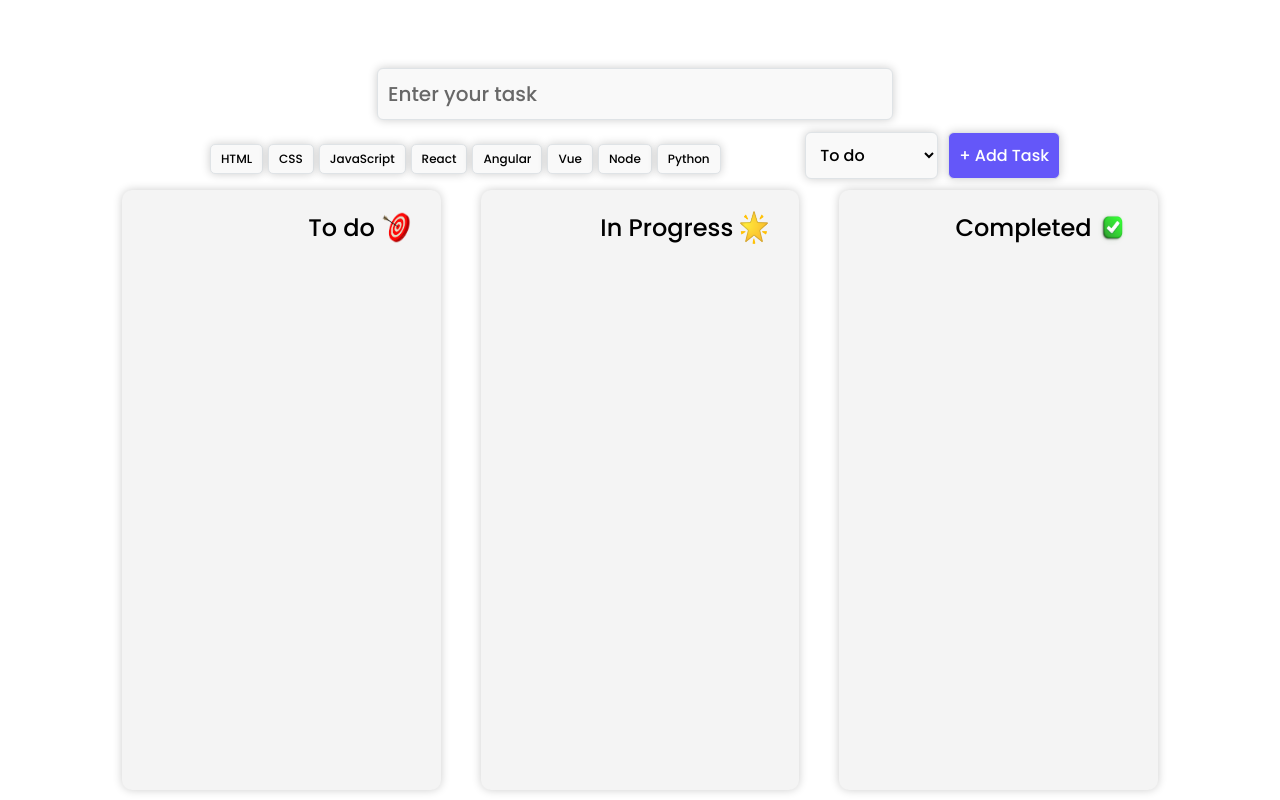
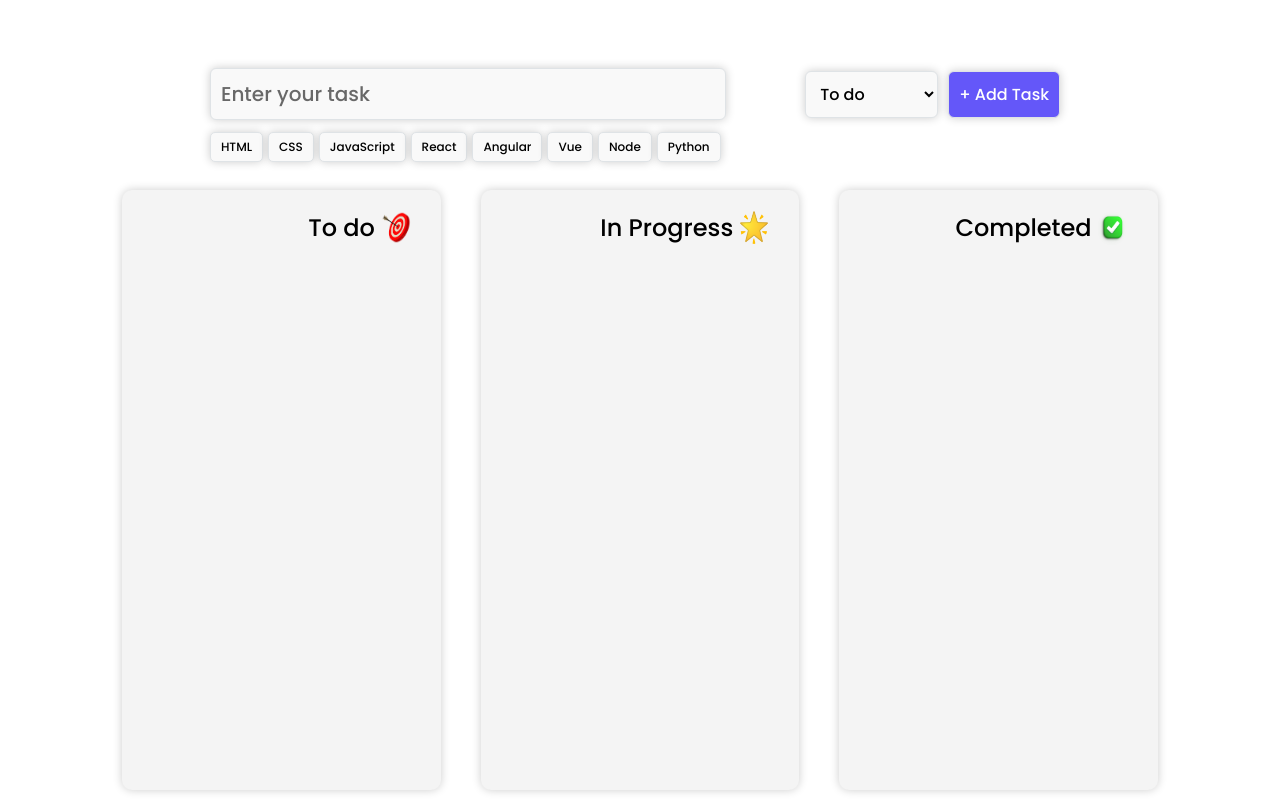
Before and after one commit to MoTaz-Y/ToDo-List, a React (Vite) app in the folder toDoApp/: page / in a window 1280 px wide. Built offline with nearby package versions, Linux system fonts and the light colour scheme.

Commit message:
drag and drop finished

```diff
--- a/toDoApp/src/App.jsx
+++ b/toDoApp/src/App.jsx
@@ -33,12 +33,28 @@ const App = () => {
     const { source, destination } = result;
     console.log(source, destination);
     if (!destination) return;
+    if (
+      source.droppableId === destination.droppableId &&
+      source.index === destination.index
+    ) {
+      return;
+    }
+    const [movedTask] = tasks.filter((task) => task.id === result.draggableId);
 
-    const [movedTask] = tasks.splice(source.index, 1);
+    const filteredTasks = tasks.filter(
+      (task) => task.id !== result.draggableId
+    );
+
+    // Update the status of the moved task
     movedTask.status = destination.droppableId;
-    tasks.splice(destination.index, 0, movedTask);
 
-    setTasks([...tasks]);
+    // Insert the task into the new location
+    const updatedTasks = [
+      ...filteredTasks.slice(0, destination.index),
+      movedTask,
+      ...filteredTasks.slice(destination.index),
+    ];
+    setTasks(updatedTasks);
   };
   console.log(tasks);
   return (
--- a/toDoApp/src/assets/components/TaskCard.jsx
+++ b/toDoApp/src/assets/components/TaskCard.jsx
@@ -16,8 +16,7 @@ const TaskCard = ({ task, status, handleDelete, handleStatusChange }) => {
   return (
     <Card
       sx={{
-        maxWidth: 500,
-        minWidth: 350,
+        width: 500,
         border: "1px solid #dfe3e6",
         boxShadow: "0 0 10px rgba(0, 0, 0, 0.2)",
         borderRadius: "10px",
--- a/toDoApp/src/assets/components/TaskColumn.jsx
+++ b/toDoApp/src/assets/components/TaskColumn.jsx
@@ -39,6 +39,8 @@ const TaskColumn = (props) => {
                 )}
               </Draggable>
             ))}
+
+          {provided.placeholder}
         </section>
       )}
     </Droppable>
--- a/toDoApp/src/assets/components/TaskForm.jsx
+++ b/toDoApp/src/assets/components/TaskForm.jsx
@@ -53,6 +53,22 @@ const TaskForm = ({ setTasks }) => {
               id="task"
               onChange={handleTaskChange}
             ></input>
+            <div>
+              <select
+                name="status"
+                id="status"
+                value={taskData.status}
+                className="task_status"
+                onChange={handleTaskChange}
+              >
+                <option value="todo">To do</option>
+                <option value="doing">In Progress</option>
+                <option value="done">Completed</option>
+              </select>
+              <button className="task_submit" type="submit">
+                + Add Task
+              </button>
+            </div>
           </div>
           <div className="task_form_bottom_line">
             <div>
@@ -97,22 +113,6 @@ const TaskForm = ({ setTasks }) => {
                 selectTag={checkSelected("Python")}
               />
             </div>
-            <div>
-              <select
-                name="status"
-                id="status"
-                value={taskData.status}
-                className="task_status"
-                onChange={handleTaskChange}
-              >
-                <option value="todo">To do</option>
-                <option value="doing">In Progress</option>
-                <option value="done">Completed</option>
-              </select>
-              <button className="task_submit" type="submit">
-                + Add Task
-              </button>
-            </div>
           </div>
         </form>
       </header>
--- a/toDoApp/src/assets/components/taskform.css
+++ b/toDoApp/src/assets/components/taskform.css
@@ -13,7 +13,7 @@
 }
 .task_form_top_line {
   display: flex;
-  justify-content: center;
+  justify-content: space-between;
   align-items: center;
   width: 100%;
 }
--- a/toDoApp/src/main.jsx
+++ b/toDoApp/src/main.jsx
@@ -1,10 +1,6 @@
-import { StrictMode } from 'react'
-import { createRoot } from 'react-dom/client'
-import App from './App.jsx'
-import './index.css'
+// import { StrictMode } from 'react'
+import { createRoot } from "react-dom/client";
+import App from "./App.jsx";
+import "./index.css";
 
-createRoot(document.getElementById('root')).render(
-  <StrictMode>
-    <App />
-  </StrictMode>,
-)
+createRoot(document.getElementById("root")).render(<App />);
```
